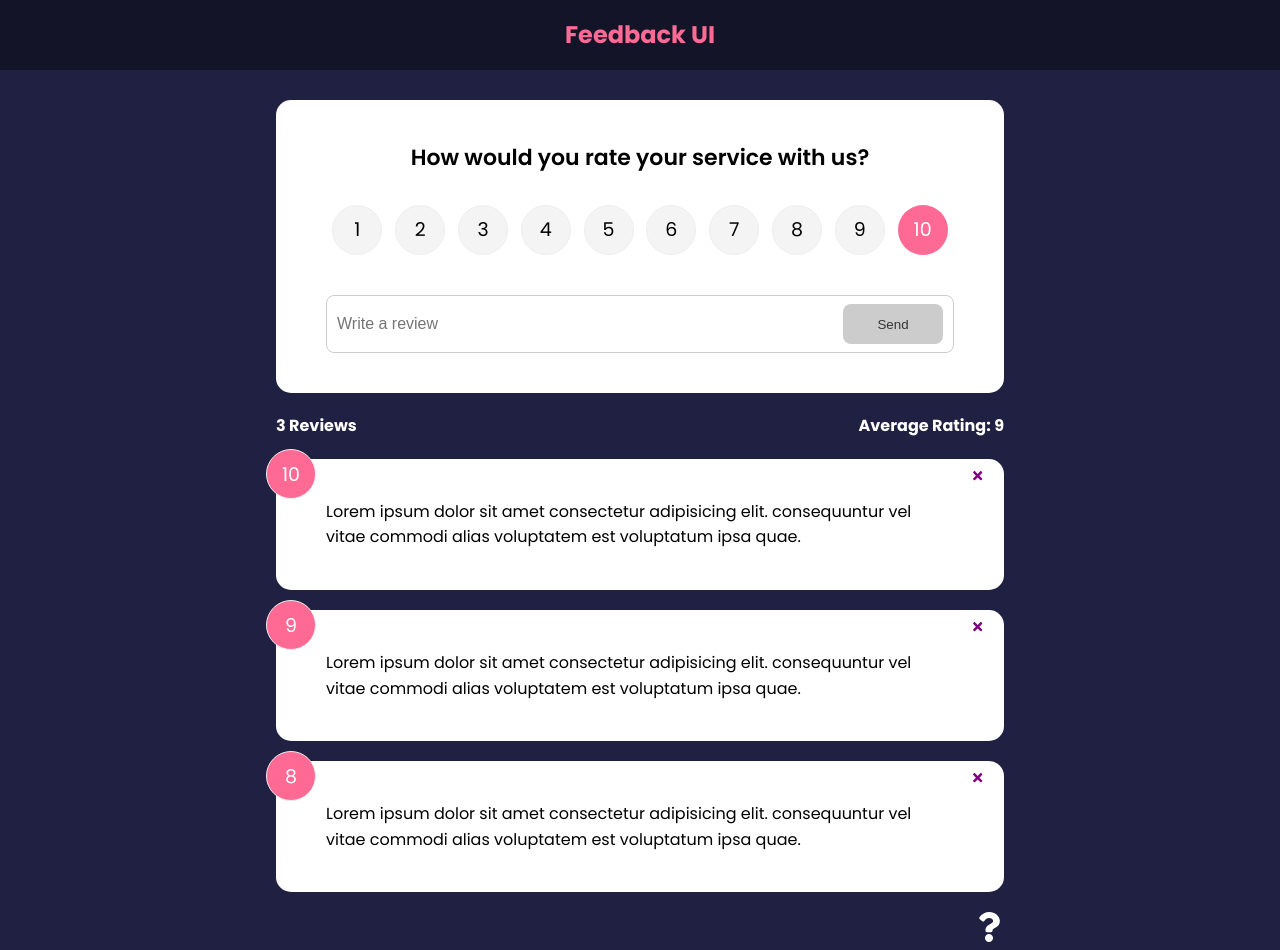
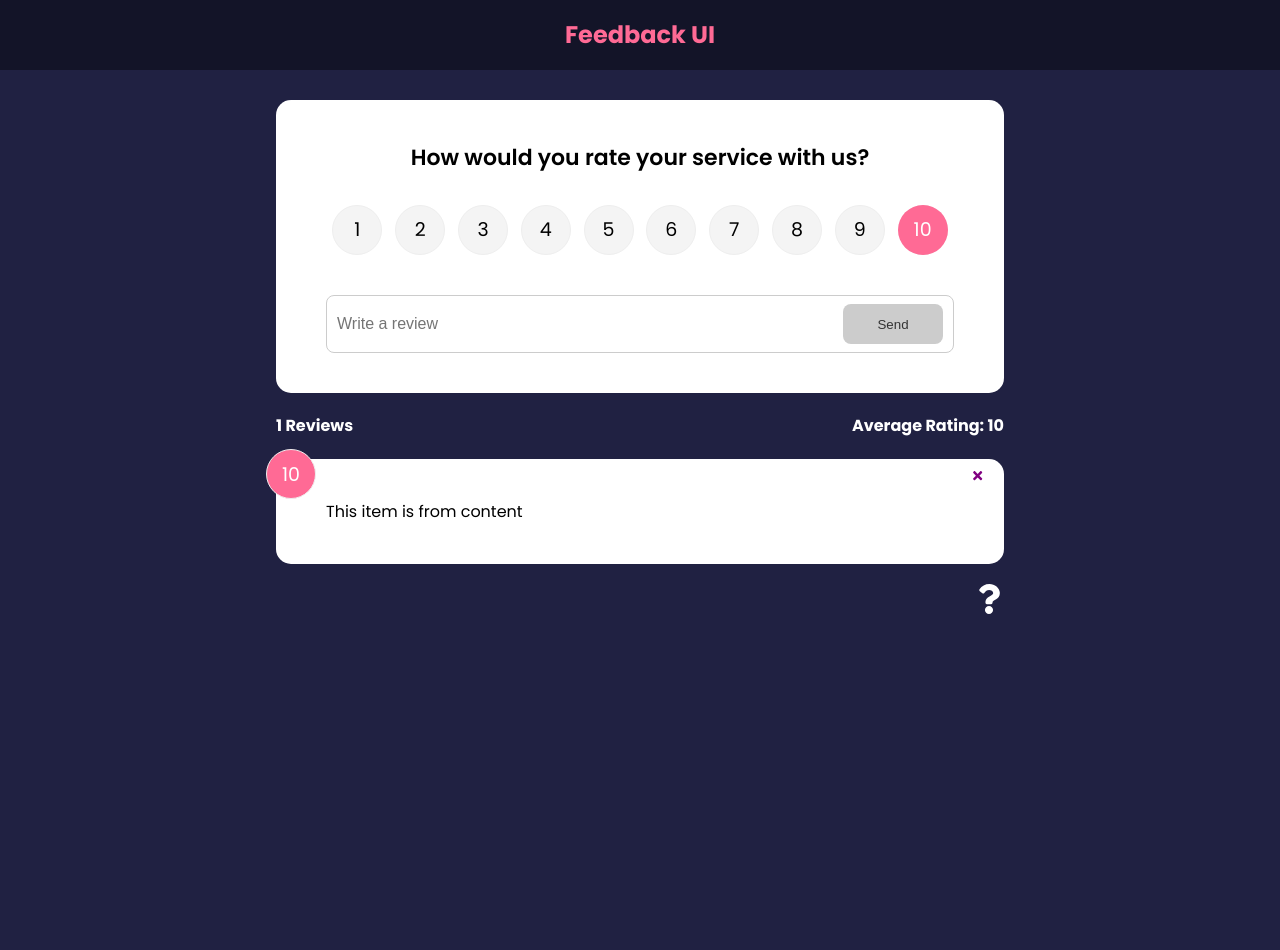
Before and after one commit to legenduzair/feedback-app, a React (Create React App) app: page / in a window 1280 px wide. After the commit the page ends 800 px from the top, so only its background shows below. Built offline with nearby package versions, Linux system fonts and the light colour scheme; the HTML template or start-up script is replaced by a standard one.

Commit message:
Use usecontext hook to move feedback value to components

```diff
--- a/src/App.js
+++ b/src/App.js
@@ -32,9 +32,8 @@
             <div className="container">
               <Route exact path='/'>
                 <FeedbackForm handleAdd={addFeedback} />
-                <FeedbackStats feedback={feedback}/>
-                <FeedbackList feedback={feedback}
-                handleDelete={deleteFeedback} />
+                <FeedbackStats />
+                <FeedbackList handleDelete={deleteFeedback} />
               </Route>
 
               <Route path='/about' component={AboutPage} />
--- a/src/components/FeedbackList.jsx
+++ b/src/components/FeedbackList.jsx
@@ -1,7 +1,10 @@
-import PropTypes from 'prop-types'
 import FeedbackItem from "./FeedbackItem"
+import { useContext } from "react"
+import FeedbackContext from "../context/FeedbackContext"
 
-function FeedbackList({ feedback, handleDelete }) {
+function FeedbackList({ handleDelete }) {
+    const {feedback} = useContext(FeedbackContext)
+
     if(!feedback || feedback.length === 0) {
         return <p>No Feedback Yet</p>
     }
--- a/src/components/FeedbackStats.jsx
+++ b/src/components/FeedbackStats.jsx
@@ -1,4 +1,9 @@
-function FeedbackStats({ feedback }) {
+import { useContext } from "react"
+import FeedbackContext from "../context/FeedbackContext"
+
+function FeedbackStats() {
+    const {feedback} = useContext(FeedbackContext)
+
     // Calculate ratings avg
     let average = feedback.reduce((acc, cur) => {
         return acc + cur.rating
```
